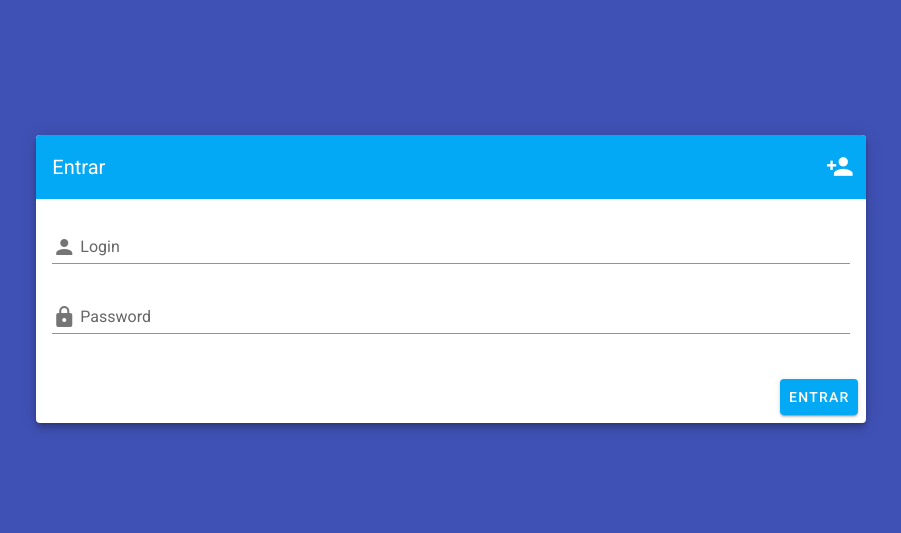
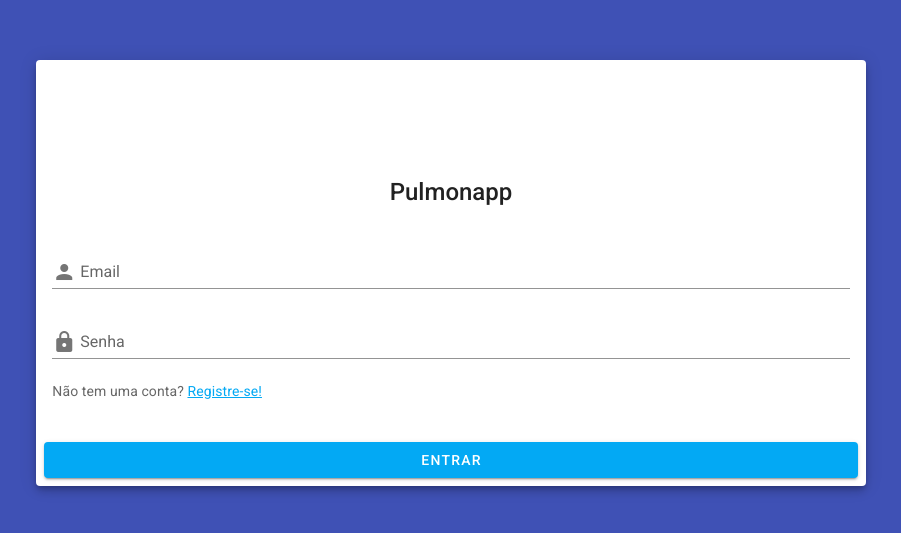
Before and after one commit to augustoasilva/pulmonapp-web-app, a Nuxt app: page /login in a window 1280 px wide. Shown: the part 121-654 px from the top of the page, without its empty margins (189-1090 px from the left). Built offline with nearby package versions, Linux system fonts and the light colour scheme.

Commit message:
Update login and register pages

```diff
--- a/pages/login.vue
+++ b/pages/login.vue
@@ -4,23 +4,21 @@
       <v-row align="center" justify="center">
         <v-col cols="12" sm="10" md="8">
           <v-card class="elevation-6">
-            <v-toolbar color="primary" dark flat>
-              <v-toolbar-title>Entrar</v-toolbar-title>
-              <v-spacer />
-              <v-tooltip top>
-                <template v-slot:activator="{ on }">
-                  <v-btn icon large to="register" v-on="on">
-                    <v-icon>mdi-account-plus</v-icon>
-                  </v-btn>
-                </template>
-                <span>Não tem uma conta? Registre-se!</span>
-              </v-tooltip>
-            </v-toolbar>
+            <v-row>
+              <v-img
+                src="/logo-invert.png"
+                aspect-ratio="1"
+                alt="Pulmonapp logo"
+                height="128"
+                contain
+              ></v-img>
+            </v-row>
+            <p class="headline font-weight-medium text-center">Pulmonapp</p>
             <v-card-text>
               <v-form>
                 <v-text-field
                   v-model="email"
-                  label="Login"
+                  label="Email"
                   name="login"
                   prepend-inner-icon="mdi-account"
                   type="text"
@@ -29,16 +27,17 @@
                 <v-text-field
                   id="password"
                   v-model="password"
-                  label="Password"
+                  label="Senha"
                   name="password"
                   prepend-inner-icon="mdi-lock"
                   type="password"
                 />
               </v-form>
+              <p>Não tem uma conta? <a href="/register">Registre-se!</a></p>
             </v-card-text>
             <v-card-actions>
-              <v-spacer />
-              <v-btn color="primary" @click="login">Entrar</v-btn>
+              <!-- <v-spacer /> -->
+              <v-btn color="primary" block @click="login">Entrar</v-btn>
             </v-card-actions>
           </v-card>
         </v-col>
--- a/pages/register.vue
+++ b/pages/register.vue
@@ -5,16 +5,8 @@
         <v-col cols="12" sm="8" md="6">
           <v-card class="elevation-6">
             <v-toolbar color="primary" dark flat>
-              <v-toolbar-title>Registre-se</v-toolbar-title>
+              <v-toolbar-title>Formulário de registro</v-toolbar-title>
               <v-spacer />
-              <v-tooltip top>
-                <template v-slot:activator="{ on }">
-                  <v-btn icon large to="login" v-on="on">
-                    <v-icon>mdi-login-variant</v-icon>
-                  </v-btn>
-                </template>
-                <span>Já tem conta? Entre!</span>
-              </v-tooltip>
             </v-toolbar>
             <v-card-text>
               <v-form>
@@ -173,6 +165,7 @@
                   </template>
                 </v-checkbox>
               </v-form>
+              <p>Já tem conta? <a href="/login">Entre!</a></p>
             </v-card-text>
             <v-card-actions>
               <v-spacer />
```
Also changed, not shown: static/logo-invert.png (added).
